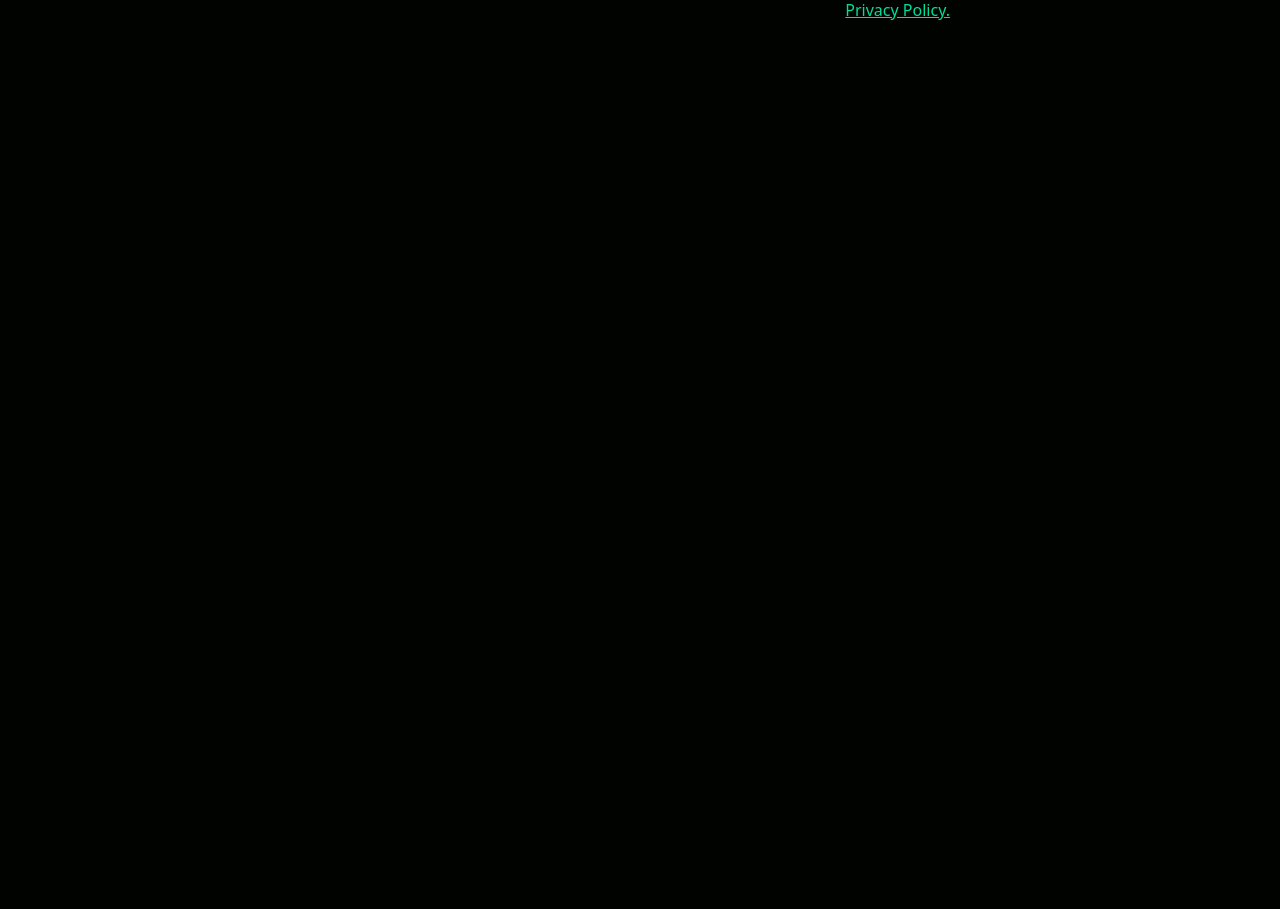
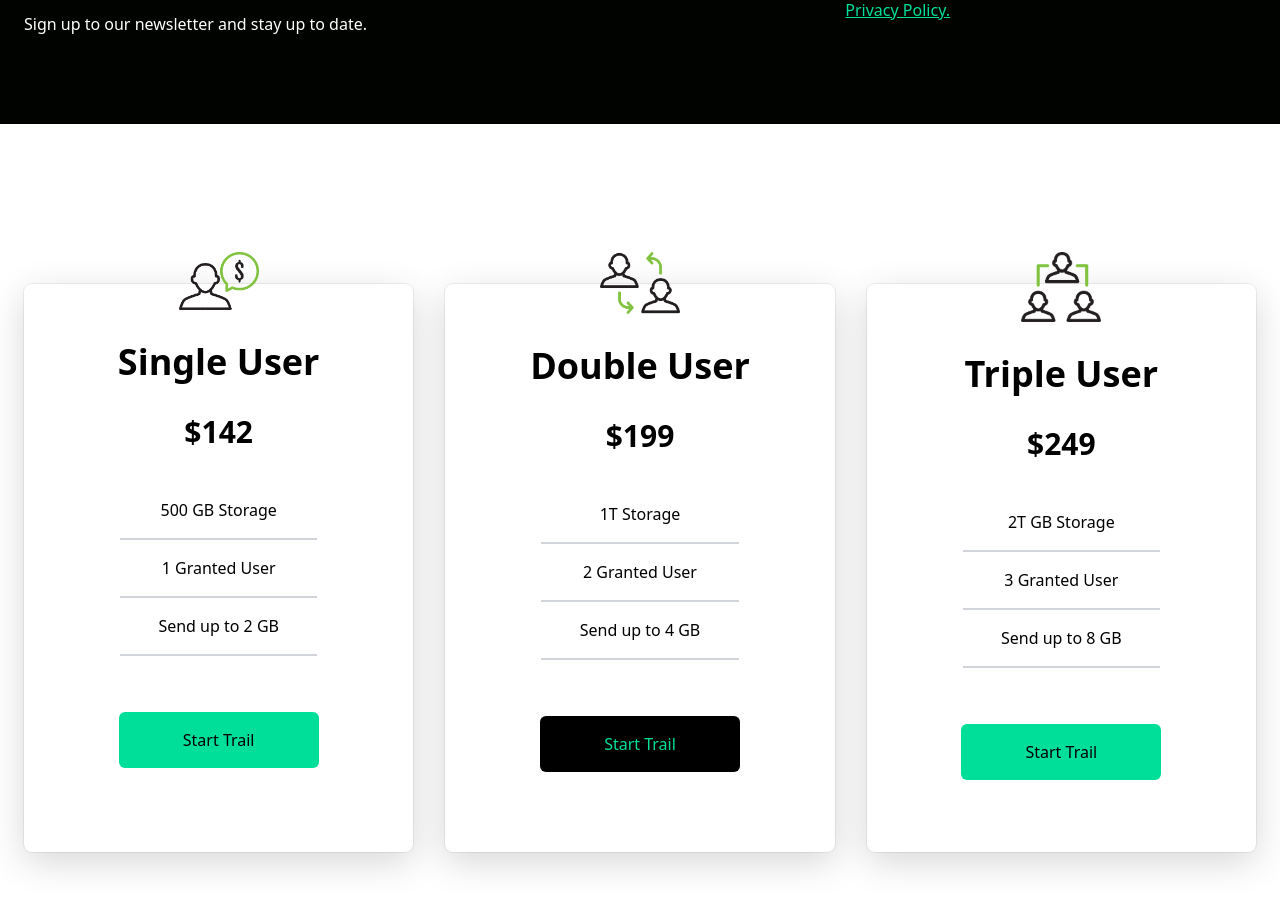
Before and after one commit to Ahmadreda061/learn-Tailwind-react, a React (Create React App) app: page / in a window 1280 px wide. Shown: the part 1541-2450 px from the top of the page. Before the commit the page ends 1659 px from the top, so only its background shows below. Built offline with nearby package versions, Linux system fonts and the light colour scheme.

Commit message:
create cards section

```diff
--- a/src/App.js
+++ b/src/App.js
@@ -1,4 +1,5 @@
 import Analytis from "./components/Analytis";
+import Cards from "./components/Cards";
 import Hero from "./components/Hero";
 import Navbar from "./components/Navbar";
 import Newsletter from "./components/Newsletter";
@@ -10,6 +11,7 @@ function App() {
       <Hero />
       <Analytis />
       <Newsletter />
+      <Cards />
     </>
   );
 }
--- /dev/null
+++ b/src/components/Card.jsx
@@ -0,0 +1,32 @@
+import React from 'react'
+import './style/globle.css'
+function Card({image, alt, userType, price, features, cardPos }) {
+    return (
+        <div
+            className='card w-full font-bold flex flex-col items-center cursor-pointer gap-8 rounded-lg pb-12 hover:scale-110 duration-300'
+            style={{boxShadow: "rgba(0, 0, 0, 0.16) 0px 10px 36px 0px, rgba(0, 0, 0, 0.06) 0px 0px 0px 1px"}}
+        >
+            <img className='w-20 -mt-8' src={image} alt={alt} />
+            <h2 className='capitalize md:text-4xl sm:text-3xl text-xl'>
+                {userType} User
+            </h2>
+            <p className='custom-text-md'>${price}</p>
+            <div className='text-center font-medium w-full px-12 lg:px-24'>
+                {
+                    features .map((feat, index) =>
+                        <p className='py-4 border-b-2 border-gray-300' key={index}>{feat}</p>
+                    )
+                }
+            </div>
+            <button className={`custom-btn
+                                ${(cardPos  % 2 != 0 ? "bg-black text-[#00df9a] hover:bg-[#00df9a] hover:text-black" :
+                                "bg-[#00df9a] hover:bg-black hover:text-[#00df9a]")} `
+                            }
+            >
+                Start Trail
+            </button>
+        </div>
+    )
+}
+
+export default Card
--- /dev/null
+++ b/src/components/Cards.jsx
@@ -0,0 +1,51 @@
+import React from 'react'
+import Single from '../assets/single.png'
+import Double from '../assets/double.png'
+import Triple from '../assets/triple.png'
+import Card from './Card'
+function Cards() {
+    const cards = [
+        {
+            image: Single,
+            alt: "single user image",
+            userType: "single",
+            price: 142,
+            features: ["500 GB Storage", "1 Granted User", "Send up to 2 GB"]
+        },
+        {
+            image: Double,
+            alt: "double user image",
+            userType: "double",
+            price: 199,
+            features: ["1T Storage", "2 Granted User", "Send up to 4 GB"]
+        },
+        {
+            image: Triple,
+            alt: "triple user image",
+            userType: "triple",
+            price: 249,
+            features: ["2T GB Storage", "3 Granted User", "Send up to 8 GB"]
+        }
+
+    ]
+    const CardsElement = cards.map((card, index) =>
+        <Card
+            key={index}
+            image={card.image}
+            alt={card.alt}
+            userType={card.userType}
+            price={card.price}
+            features ={card.features}
+            cardPos={index}
+        />
+    )
+    return (
+        <section className='cards bg-white py-[10rem] px-6'>
+            <div className="container mx-auto flex flex-col  md:flex-row gap-16 md:gap-8">
+                {CardsElement}
+            </div>
+        </section>
+    )
+}
+
+export default Cards
--- a/src/components/Navbar.jsx
+++ b/src/components/Navbar.jsx
@@ -37,7 +37,6 @@ function Navbar() {
             <div className={`${!activeMenu && "left-[-100%]" } fixed left-0 top-0 w-[60%]  h-full transition-all duration-300 bg-[#111] sm:hidden`}>
                 <h1 className="w-full text-3xl font-bold text-[#00df9a] m-6">REACT.</h1>
                 <ul className="pt-6 uppercase ">
-                {/* todo fix bug the border not show */}
                     {navItemElements}
                 </ul>
             </div>
--- a/src/components/style/globle.css
+++ b/src/components/style/globle.css
@@ -3,19 +3,20 @@
 
 }
 
-.container {
+/* .container {
     @apply max-w-[1240px]
 }
+*/
 .custom-text-xl {
     @apply md:text-7xl sm:text-6xl text-4xl
 }
 
 .custom-text-lg {
-    @apply md:text-4xl sm:text-3xl text-2xl
+    @apply lg:text-5xl md:text-4xl sm:text-4xl text-2xl
 }
 
 .custom-text-md {
-    @apply md:text-5xl sm:text-4xl text-xl
+    @apply md:text-3xl sm:text-2xl text-xl
 }
 
 .custom-transition-colors {
```
